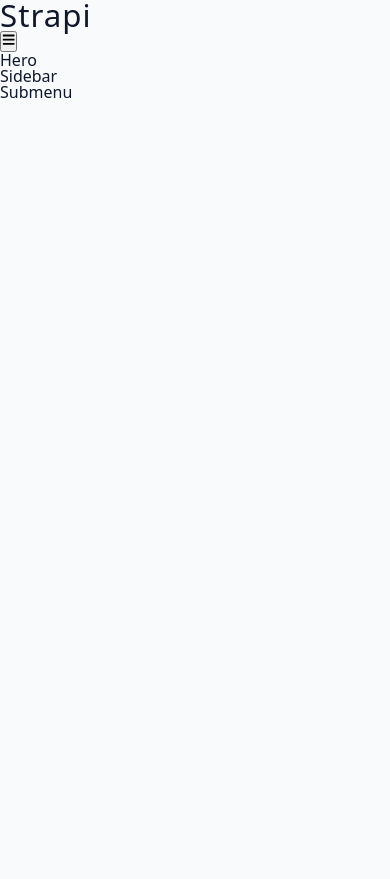
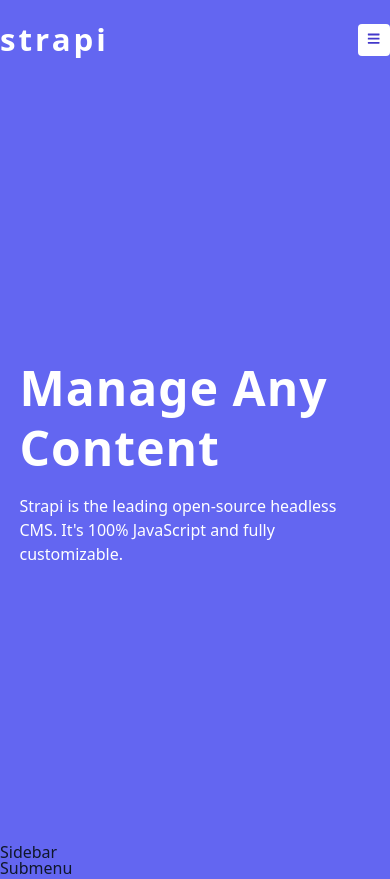
Before and after one commit to monybaruch/Strapi, a React (Vite) app: page / in a window 390 px wide. Before the commit the page ends 844 px from the top, so only its background shows below. Built offline with nearby package versions, Linux system fonts and the light colour scheme.

Commit message:
adding the navbar and the hero css in mobile and in big screen mode

```diff
--- a/src/components/Hero.jsx
+++ b/src/components/Hero.jsx
@@ -1,4 +1,13 @@
 const Hero = () => {
-  return <div>Hero</div>;
+  return (
+    <div className="hero-container">
+      <div className="hero-center">
+        <h1>
+          Manage Any Content <br />
+        </h1>
+        <p>Strapi is the leading open-source headless CMS. It's 100% JavaScript and fully customizable.</p>
+      </div>
+    </div>
+  );
 };
 export default Hero;
--- a/src/index.css
+++ b/src/index.css
@@ -249,3 +249,84 @@
   margin: 0 auto;
   margin-top: 1rem;
 }
+
+/* project css */
+body {
+  background-color: var(--primary-500);
+}
+
+/* navbar */
+nav {
+  height: 5rem;
+  display: flex;
+  align-items: center;
+  justify-content: center;
+}
+
+.nav-center {
+  width: var(--fixed-width);
+  max-width: var(--max-width);
+  display: flex;
+  justify-content: space-between;
+  align-items: center;
+}
+
+.logo {
+  text-transform: none;
+  color: var(--white);
+  letter-spacing: 3px;
+  font-weight: 700;
+}
+
+.toggle-btn {
+  width: 2rem;
+  height: 2rem;
+  background: var(--white);
+  color: var(--primary-700);
+  border-radius: var(--borderRadius);
+  border-color: transparent;
+  transition: var(--transition);
+  cursor: pointer;
+}
+
+.toggle-btn:hover {
+  transform: scale(1.05);
+}
+/* hero */
+
+.hero-container {
+  min-height: calc(100vh - 5rem);
+  display: grid;
+  place-items: center;
+}
+
+.hero-center {
+  color: var(--white);
+  width: var(--fluid-width);
+  max-width: var(--max-width);
+}
+
+.hero-center h1 {
+  font-size: clamp(3rem, 5vw, 5rem);
+  margin-bottom: 1rem;
+  font-weight: 700;
+  line-height: 1.25;
+}
+
+.hero-center p {
+  line-height: 1.5;
+}
+
+@media screen and (min-width: 992px) {
+  .hero-center {
+    text-align: center;
+  }
+
+  .hero-center p {
+    max-width: 35em;
+    margin: 0 auto;
+  }
+  .toggle-btn {
+    display: none;
+  }
+}
```
